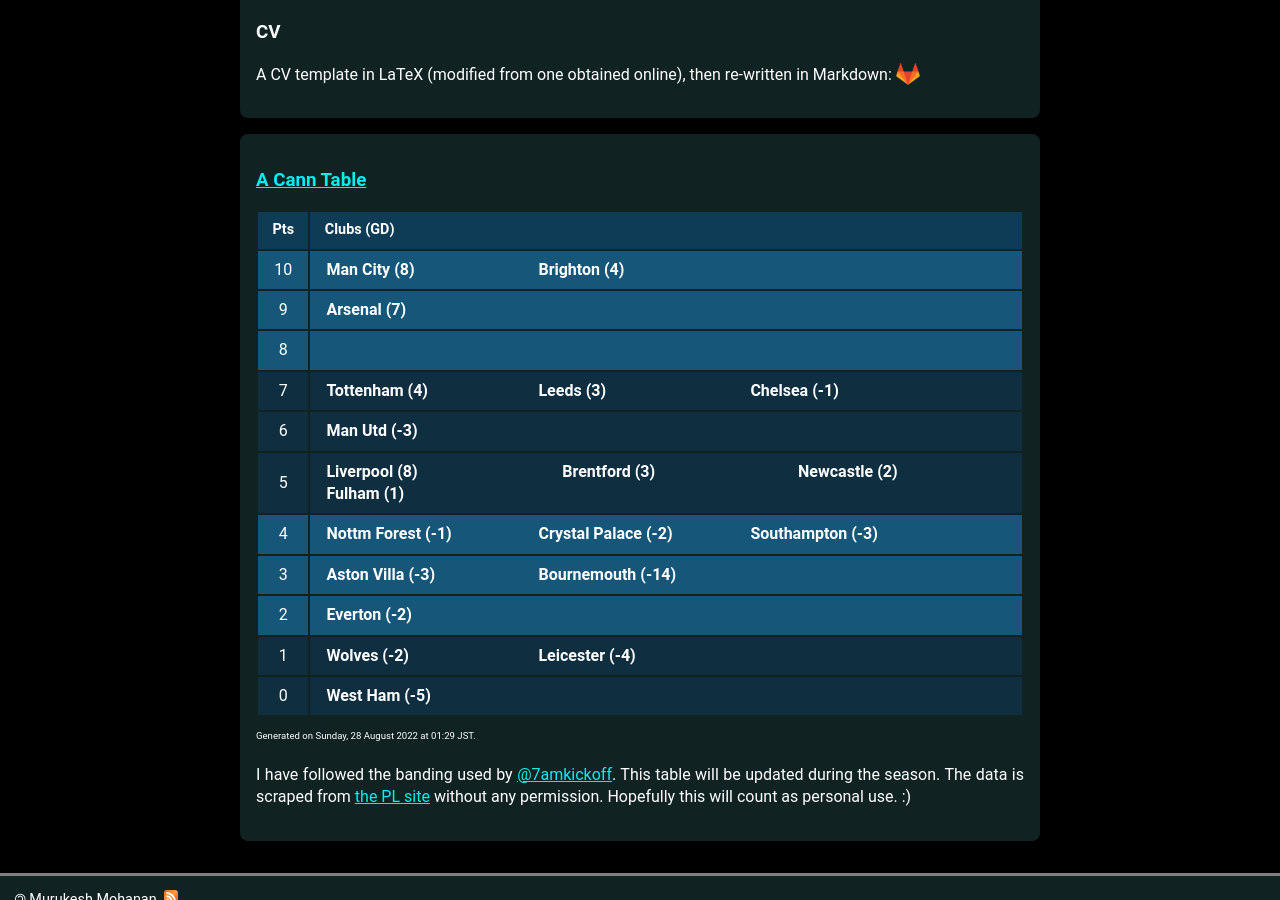
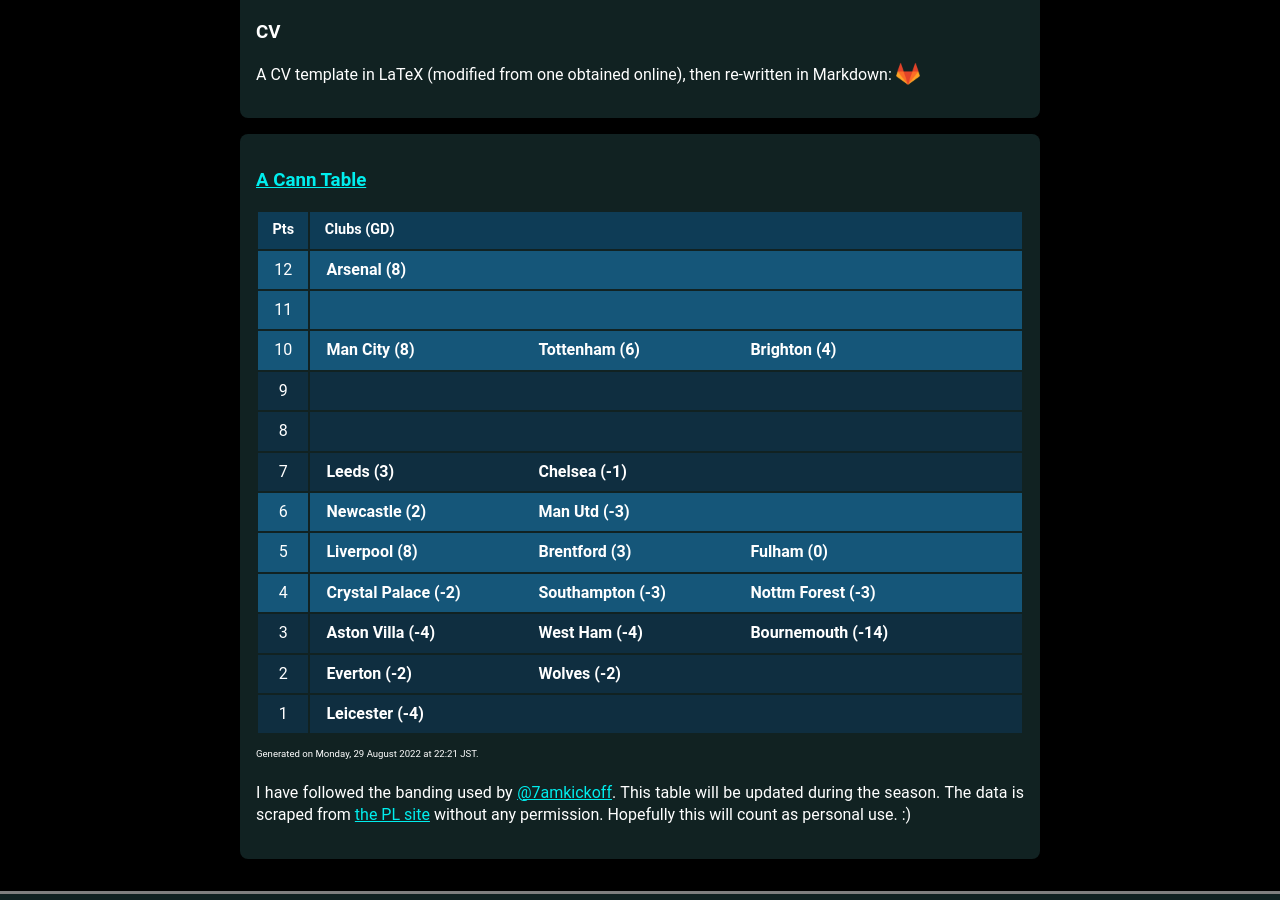
Before and after one commit to muru/muru.github.io, a Jekyll site: the page built from resources.md, in a window 1280 px wide and 900 px high, scrolled down 1235 px. Built offline with Jekyll 4.4.1, drawn with Linux system fonts in a browser that asks for light colours; some web fonts are replaced.

Commit message:
updated cann-table: Mon 29 Aug 22:21:35 JST 2022

```diff
--- a/cann-table.html
+++ b/cann-table.html
@@ -1,19 +1,30 @@
 <table id="cann-table">
 <thead> <th> Pts </th> <th> Clubs (GD) </th> </thead>
+	<tr class="cann-row-1">
+		<td class="cann-point"> 12 </td>
+		<td class="cann-clubs">
+			<span class="club-name"> Arsenal (8) </span>
+		</td>
+ 	</tr>
+	<tr class="cann-row-1">
+		<td class="cann-point"> 11 </td>
+		<td class="cann-clubs">
+		</td>
+ 	</tr>
 	<tr class="cann-row-1">
 		<td class="cann-point"> 10 </td>
 		<td class="cann-clubs">
 			<span class="club-name"> Man City (8) </span>
+			<span class="club-name"> Tottenham (6) </span>
 			<span class="club-name"> Brighton (4) </span>
 		</td>
  	</tr>
-	<tr class="cann-row-1">
+	<tr class="cann-row-2">
 		<td class="cann-point"> 9 </td>
 		<td class="cann-clubs">
-			<span class="club-name"> Arsenal (7) </span>
 		</td>
  	</tr>
-	<tr class="cann-row-1">
+	<tr class="cann-row-2">
 		<td class="cann-point"> 8 </td>
 		<td class="cann-clubs">
 		</td>
@@ -21,59 +32,53 @@
 	<tr class="cann-row-2">
 		<td class="cann-point"> 7 </td>
 		<td class="cann-clubs">
-			<span class="club-name"> Tottenham (4) </span>
 			<span class="club-name"> Leeds (3) </span>
 			<span class="club-name"> Chelsea (-1) </span>
 		</td>
  	</tr>
-	<tr class="cann-row-2">
+	<tr class="cann-row-1">
 		<td class="cann-point"> 6 </td>
 		<td class="cann-clubs">
+			<span class="club-name"> Newcastle (2) </span>
 			<span class="club-name"> Man Utd (-3) </span>
 		</td>
  	</tr>
-	<tr class="cann-row-2">
+	<tr class="cann-row-1">
 		<td class="cann-point"> 5 </td>
 		<td class="cann-clubs">
 			<span class="club-name"> Liverpool (8) </span>
 			<span class="club-name"> Brentford (3) </span>
-			<span class="club-name"> Newcastle (2) </span>
-			<span class="club-name"> Fulham (1) </span>
+			<span class="club-name"> Fulham (0) </span>
 		</td>
  	</tr>
 	<tr class="cann-row-1">
 		<td class="cann-point"> 4 </td>
 		<td class="cann-clubs">
-			<span class="club-name"> Nottm Forest (-1) </span>
 			<span class="club-name"> Crystal Palace (-2) </span>
 			<span class="club-name"> Southampton (-3) </span>
+			<span class="club-name"> Nottm Forest (-3) </span>
 		</td>
  	</tr>
-	<tr class="cann-row-1">
+	<tr class="cann-row-2">
 		<td class="cann-point"> 3 </td>
 		<td class="cann-clubs">
-			<span class="club-name"> Aston Villa (-3) </span>
+			<span class="club-name"> Aston Villa (-4) </span>
+			<span class="club-name"> West Ham (-4) </span>
 			<span class="club-name"> Bournemouth (-14) </span>
 		</td>
  	</tr>
-	<tr class="cann-row-1">
+	<tr class="cann-row-2">
 		<td class="cann-point"> 2 </td>
 		<td class="cann-clubs">
 			<span class="club-name"> Everton (-2) </span>
+			<span class="club-name"> Wolves (-2) </span>
 		</td>
  	</tr>
 	<tr class="cann-row-2">
 		<td class="cann-point"> 1 </td>
 		<td class="cann-clubs">
-			<span class="club-name"> Wolves (-2) </span>
 			<span class="club-name"> Leicester (-4) </span>
 		</td>
  	</tr>
-	<tr class="cann-row-2">
-		<td class="cann-point"> 0 </td>
-		<td class="cann-clubs">
-			<span class="club-name"> West Ham (-5) </span>
-		</td>
- 	</tr>
 </table>
-<span id="cann-gen-note"> Generated on  Sunday, 28 August 2022 at 01:29 JST. </span>
+<span id="cann-gen-note"> Generated on  Monday, 29 August 2022 at 22:21 JST. </span>
```
